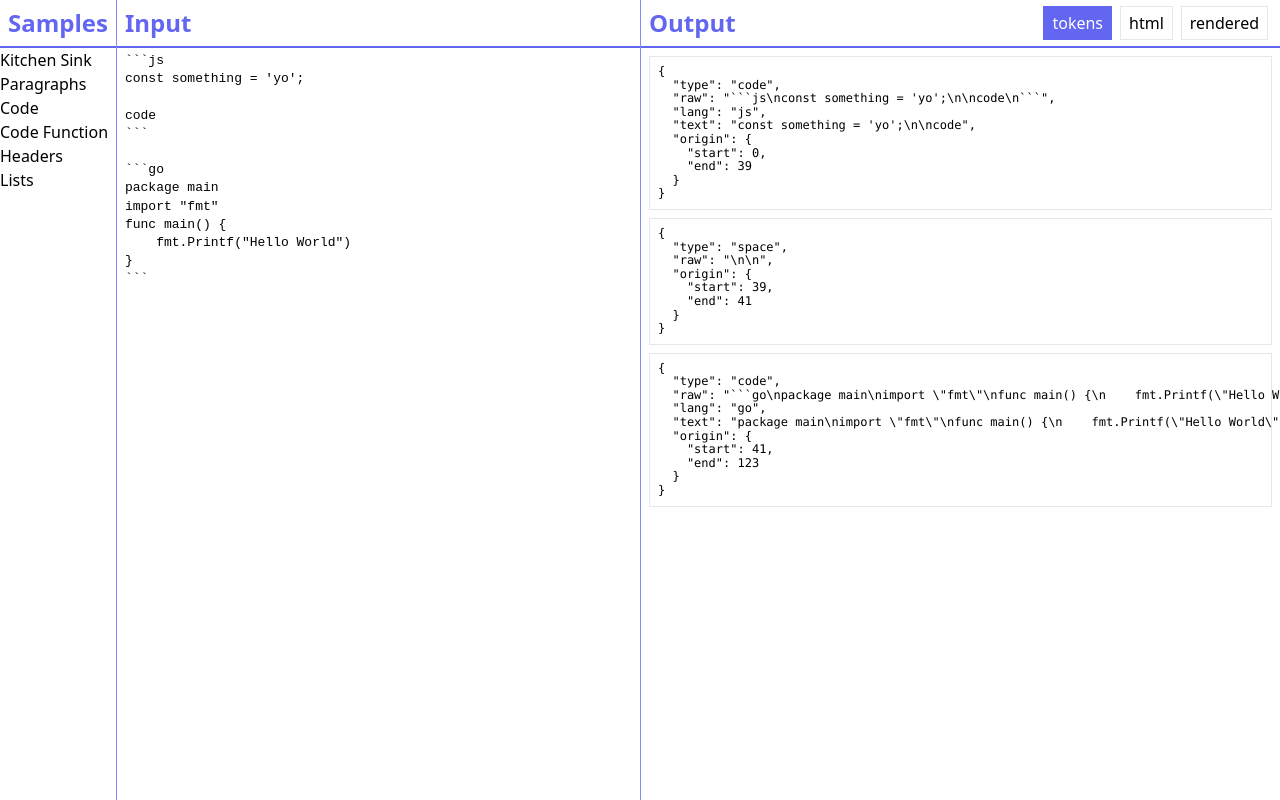
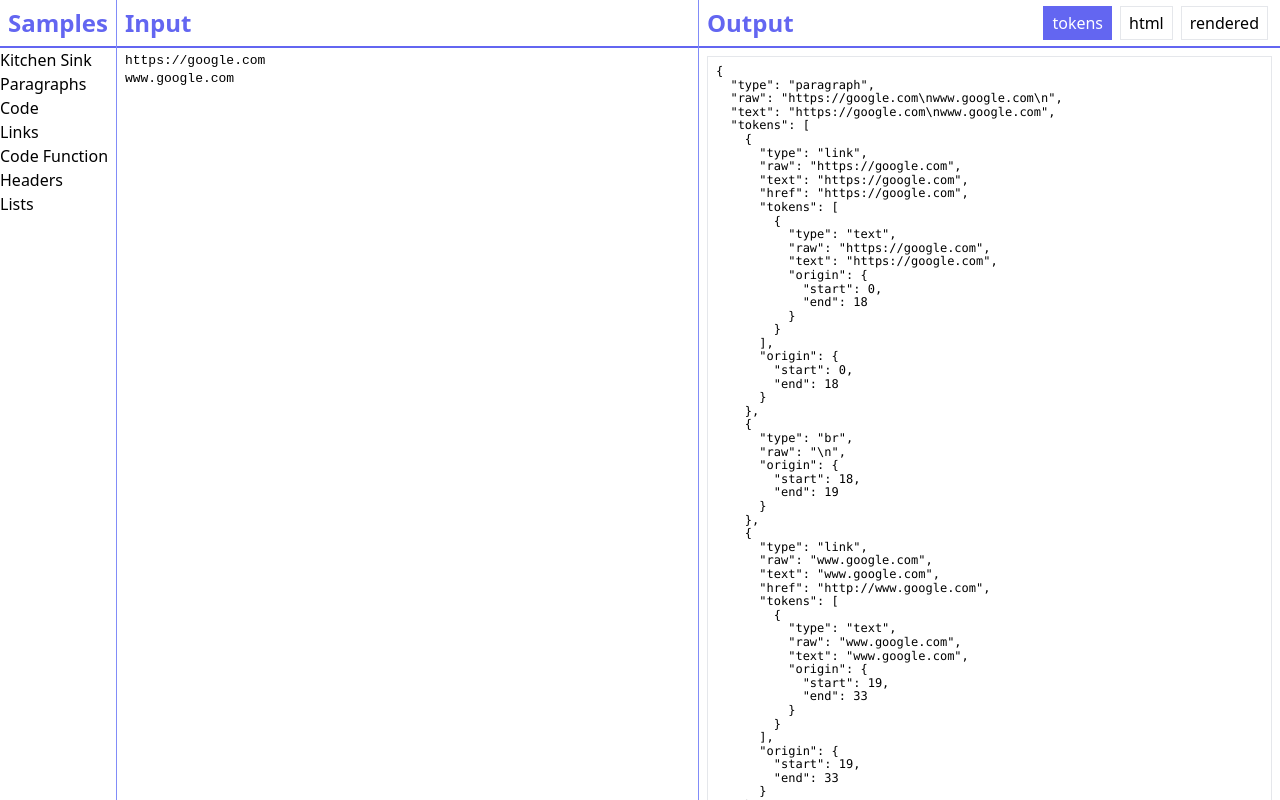
Before and after one commit to stashpad/stashdown, a Next.js app: page / in a window 1280 px wide. Built offline with nearby package versions, Linux system fonts and the light colour scheme.

Commit message:
upgrade marked

```diff
--- a/package.json
+++ b/package.json
@@ -15,7 +15,7 @@
     "@codemirror/state": "^6.1.1",
     "@codemirror/view": "^6.2.2",
     "highlight.js": "^11.6.0",
-    "marked": "stashpad/marked#65fab7b",
+    "marked": "stashpad/marked#f784fb8",
     "next": "12.2.5",
     "react": "18.2.0",
     "react-dom": "18.2.0"
--- a/pages/index.tsx
+++ b/pages/index.tsx
@@ -16,11 +16,13 @@ import { paragraphs } from '../stashdown/samples/paragraphs';
 import { code, complicatedFunction } from '../stashdown/samples/code';
 import { headers0 } from '../stashdown/samples/headers';
 import { lists } from '../stashdown/samples/lists';
+import { links } from '../stashdown/samples/links';
 
 const samples = [
   { name: 'Kitchen Sink', value: kitchenSink },
   { name: 'Paragraphs', value: paragraphs },
   { name: 'Code', value: code },
+  { name: 'Links', value: links },
   { name: 'Code Function', value: complicatedFunction },
   { name: 'Headers', value: headers0 },
   { name: 'Lists', value: lists },
@@ -28,7 +30,7 @@ const samples = [
 
 const Home: NextPage = () => {
   const [tab, setTab] = useState('tokens');
-  const [text, setText] = useState(code);
+  const [text, setText] = useState(links);
   const [cursorLocation, setCursorLocation] = useState<number[]>([])
 
   const [ref, view] = useCodeMirror({
--- /dev/null
+++ b/stashdown/samples/links.ts
@@ -0,0 +1,4 @@
+export const links = `\
+https://google.com
+www.google.com
+`;
```
Also changed, not shown: 1 other file (tests, documents, lock files or other folders).
